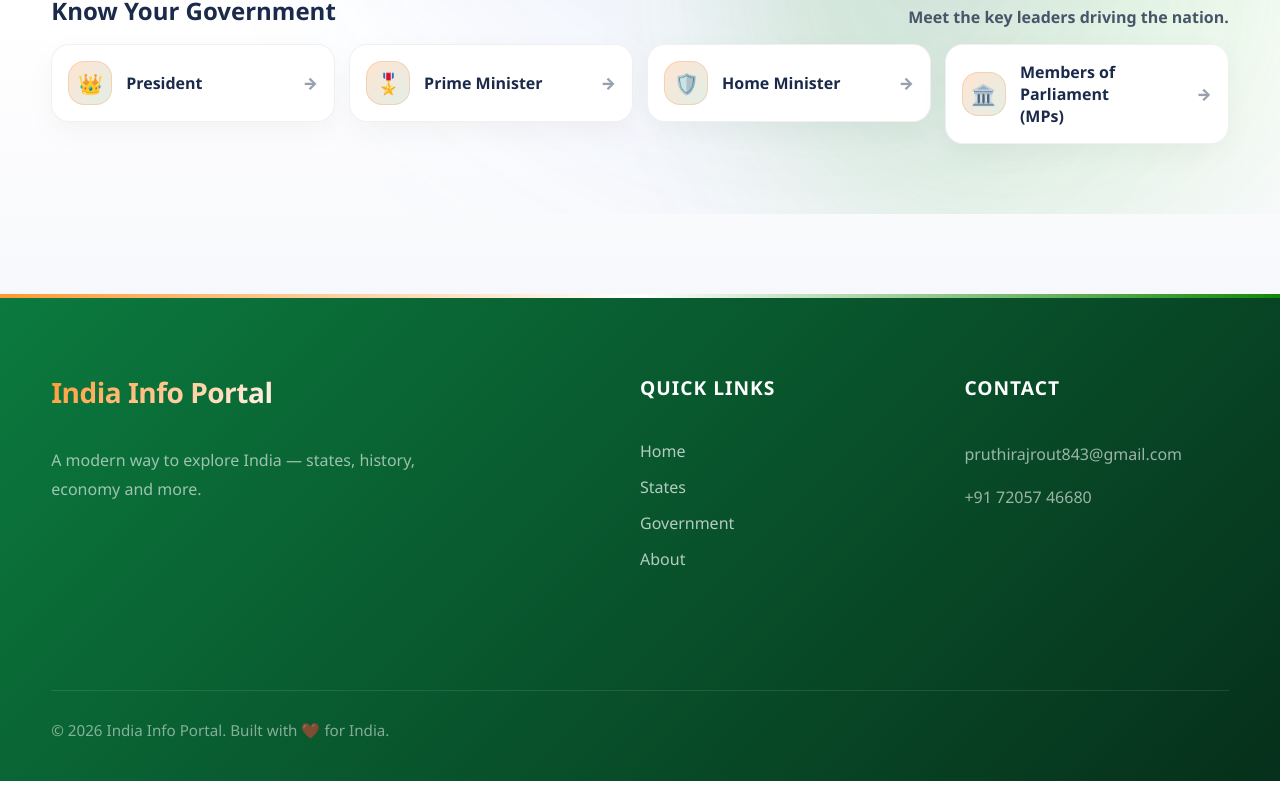
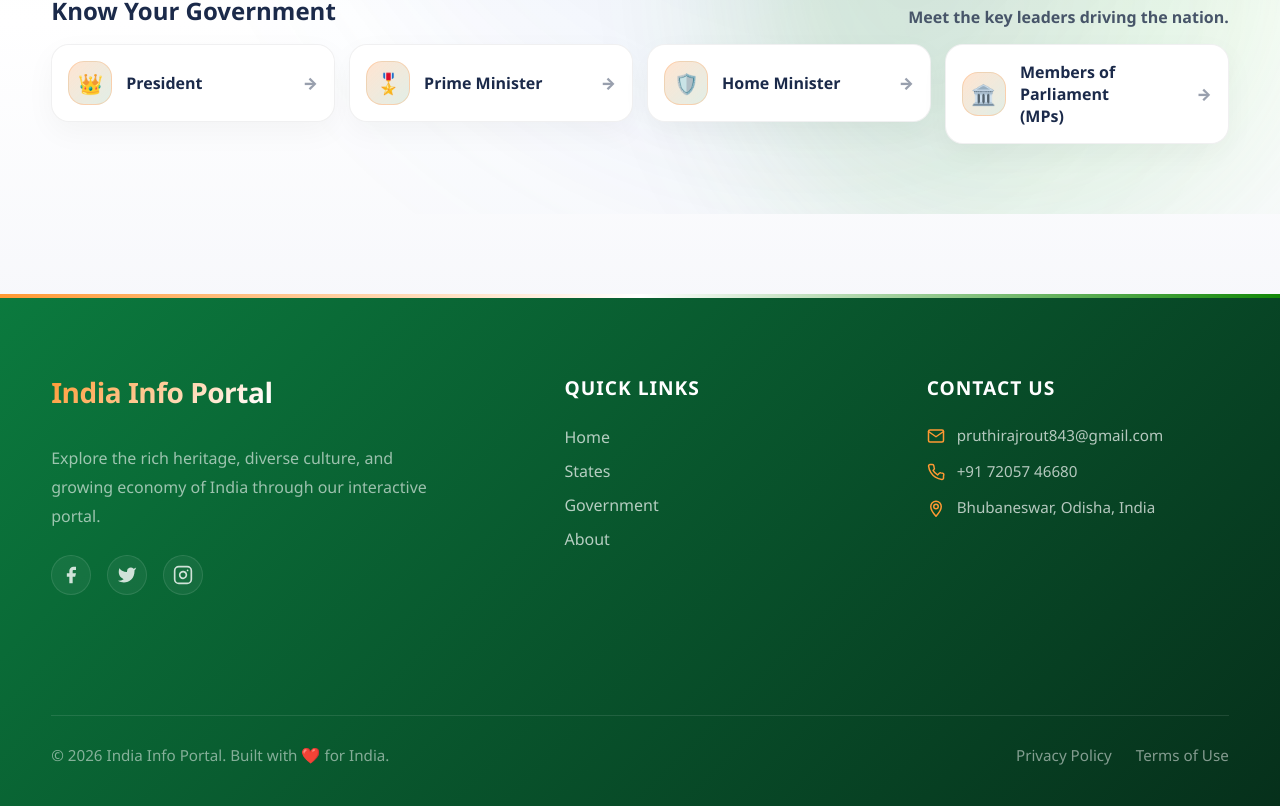
Before and after one commit to Rajpruthi/About-India, a React (Vite) app: page /#/ in a window 1280 px wide. Shown: the part 778-1584 px from the top of the page. Before the commit the page ends 1559 px from the top, so only its background shows below. Built offline with nearby package versions, Linux system fonts and the light colour scheme.

Commit message:
Complete redesign of footer with icons, social links, and premium styling for all devices

```diff
--- a/src/components/Footer/Footer.jsx
+++ b/src/components/Footer/Footer.jsx
@@ -8,25 +8,56 @@ export function Footer() {
       <div className={styles.inner + ' container'}>
         <div className={styles.col}>
           <div className={styles.brand}>India Info Portal</div>
-          <div className={styles.muted}>A modern way to explore India — states, history, economy and more.</div>
+          <p className={styles.muted}>
+            Explore the rich heritage, diverse culture, and growing economy of India through our interactive portal.
+          </p>
+          <div className={styles.socials}>
+            <a href="#" className={styles.socialLink} aria-label="Facebook">
+              <svg width="20" height="20" viewBox="0 0 24 24" fill="currentColor"><path d="M18 2h-3a5 5 0 0 0-5 5v3H7v4h3v8h4v-8h3l1-4h-4V7a1 1 0 0 1 1-1h3z"></path></svg>
+            </a>
+            <a href="#" className={styles.socialLink} aria-label="Twitter">
+              <svg width="20" height="20" viewBox="0 0 24 24" fill="currentColor"><path d="M23 3a10.9 10.9 0 0 1-3.14 1.53 4.48 4.48 0 0 0-7.86 3v1A10.66 10.66 0 0 1 3 4s-4 9 5 13a11.64 11.64 0 0 1-7 2c9 5 20 0 20-11.5a4.5 4.5 0 0 0-.08-.83A7.72 7.72 0 0 0 23 3z"></path></svg>
+            </a>
+            <a href="#" className={styles.socialLink} aria-label="Instagram">
+              <svg width="20" height="20" viewBox="0 0 24 24" fill="none" stroke="currentColor" strokeWidth="2" strokeLinecap="round" strokeLinejoin="round"><rect x="2" y="2" width="20" height="20" rx="5" ry="5"></rect><path d="M16 11.37A4 4 0 1 1 12.63 8 4 4 0 0 1 16 11.37z"></path><line x1="17.5" y1="6.5" x2="17.51" y2="6.5"></line></svg>
+            </a>
+          </div>
         </div>
 
         <div className={styles.col}>
           <div className={styles.title}>Quick Links</div>
-          <Link className={styles.link} to="/">Home</Link>
-          <Link className={styles.link} to="/states">States</Link>
-          <Link className={styles.link} to="/government">Government</Link>
-          <Link className={styles.link} to="/about">About</Link>
+          <nav className={styles.footerNav}>
+            <Link className={styles.link} to="/"><span>Home</span></Link>
+            <Link className={styles.link} to="/states"><span>States</span></Link>
+            <Link className={styles.link} to="/government"><span>Government</span></Link>
+            <Link className={styles.link} to="/about"><span>About</span></Link>
+          </nav>
         </div>
 
         <div className={styles.col}>
-          <div className={styles.title}>Contact</div>
-          <div className={styles.muted}>pruthirajrout843@gmail.com</div>
-          <div className={styles.muted}>+91 72057 46680</div>
+          <div className={styles.title}>Contact Us</div>
+          <div className={styles.contactItem}>
+            <svg width="18" height="18" viewBox="0 0 24 24" fill="none" stroke="currentColor" strokeWidth="2" strokeLinecap="round" strokeLinejoin="round"><path d="M4 4h16c1.1 0 2 .9 2 2v12c0 1.1-.9 2-2 2H4c-1.1 0-2-.9-2-2V6c0-1.1.9-2 2-2z"></path><polyline points="22,6 12,13 2,6"></polyline></svg>
+            <span>pruthirajrout843@gmail.com</span>
+          </div>
+          <div className={styles.contactItem}>
+            <svg width="18" height="18" viewBox="0 0 24 24" fill="none" stroke="currentColor" strokeWidth="2" strokeLinecap="round" strokeLinejoin="round"><path d="M22 16.92v3a2 2 0 0 1-2.18 2 19.79 19.79 0 0 1-8.63-3.07 19.5 19.5 0 0 1-6-6 19.79 19.79 0 0 1-3.07-8.67A2 2 0 0 1 4.11 2h3a2 2 0 0 1 2 1.72 12.81 12.81 0 0 0 .62 2.81 2 2 0 0 1-.45 2.11L8.09 9.91a16 16 0 0 0 6 6l2.27-2.27a2 2 0 0 1 2.11-.45 12.84 12.84 0 0 0 2.81.62A2 2 0 0 1 22 16.92z"></path></svg>
+            <span>+91 72057 46680</span>
+          </div>
+          <div className={styles.contactItem}>
+            <svg width="18" height="18" viewBox="0 0 24 24" fill="none" stroke="currentColor" strokeWidth="2" strokeLinecap="round" strokeLinejoin="round"><circle cx="12" cy="10" r="3"></circle><path d="M19 10c0 5.25-7 13-7 13s-7-7.75-7-13a7 7 0 0 1 14 0z"></path></svg>
+            <span>Bhubaneswar, Odisha, India</span>
+          </div>
         </div>
 
         <div className={styles.bottom}>
-          <span>© {new Date().getFullYear()} India Info Portal. Built with ❤️ for India.</span>
+          <div className={styles.copyright}>
+            © {new Date().getFullYear()} India Info Portal. Built with <span className={styles.heart}>❤️</span> for India.
+          </div>
+          <div className={styles.bottomLinks}>
+            <a href="#">Privacy Policy</a>
+            <a href="#">Terms of Use</a>
+          </div>
         </div>
       </div>
     </footer>
--- a/src/components/Footer/footer.module.css
+++ b/src/components/Footer/footer.module.css
@@ -19,7 +19,7 @@
 
 .inner {
   display: grid;
-  grid-template-columns: 2fr 1fr 1fr;
+  grid-template-columns: 1.5fr 1fr 1fr;
   gap: 60px;
   align-items: start;
   position: relative;
@@ -30,7 +30,7 @@
   font-weight: 900;
   letter-spacing: -0.5px;
   font-size: 28px;
-  margin-bottom: 20px;
+  margin-bottom: 16px;
   background: linear-gradient(135deg, #FF9933 0%, #ffffff 50%, #128807 100%);
   -webkit-background-clip: text;
   -webkit-text-fill-color: transparent;
@@ -49,7 +49,12 @@
 .col {
   display: flex;
   flex-direction: column;
-  gap: 14px;
+}
+
+.footerNav {
+  display: flex;
+  flex-direction: column;
+  gap: 12px;
 }
 
 .link {
@@ -73,6 +78,46 @@
   font-size: 1rem;
   line-height: 1.8;
   max-width: 400px;
+  margin-bottom: 24px;
+}
+
+.socials {
+  display: flex;
+  gap: 16px;
+}
+
+.socialLink {
+  color: rgba(255, 255, 255, 0.8);
+  background: rgba(255, 255, 255, 0.05);
+  width: 40px;
+  height: 40px;
+  display: flex;
+  align-items: center;
+  justify-content: center;
+  border-radius: 50%;
+  transition: all 0.3s ease;
+  border: 1px solid rgba(255, 255, 255, 0.1);
+}
+
+.socialLink:hover {
+  background: #FF9933;
+  color: #fff;
+  transform: translateY(-5px);
+  border-color: #FF9933;
+  box-shadow: 0 10px 20px rgba(255, 153, 51, 0.3);
+}
+
+.contactItem {
+  display: flex;
+  align-items: center;
+  gap: 12px;
+  margin-bottom: 16px;
+  color: rgba(255, 255, 255, 0.7);
+  font-size: 0.95rem;
+}
+
+.contactItem svg {
+  color: #FF9933;
 }
 
 .bottom {
@@ -88,6 +133,33 @@
   align-items: center;
 }
 
+.copyright .heart {
+  color: #ff4d4d;
+  display: inline-block;
+  animation: pulse 1.5s infinite;
+}
+
+@keyframes pulse {
+  0% { transform: scale(1); }
+  50% { transform: scale(1.2); }
+  100% { transform: scale(1); }
+}
+
+.bottomLinks {
+  display: flex;
+  gap: 24px;
+}
+
+.bottomLinks a {
+  color: inherit;
+  text-decoration: none;
+  transition: color 0.2s ease;
+}
+
+.bottomLinks a:hover {
+  color: #fff;
+}
+
 @media (max-width: 900px) {
   .inner {
     grid-template-columns: 1fr;
@@ -99,8 +171,12 @@
     align-items: center;
   }
 
+  .footerNav {
+    align-items: center;
+  }
+
   .muted {
-    margin: 0 auto;
+    margin: 0 auto 24px;
   }
 
   .link:hover {
```
